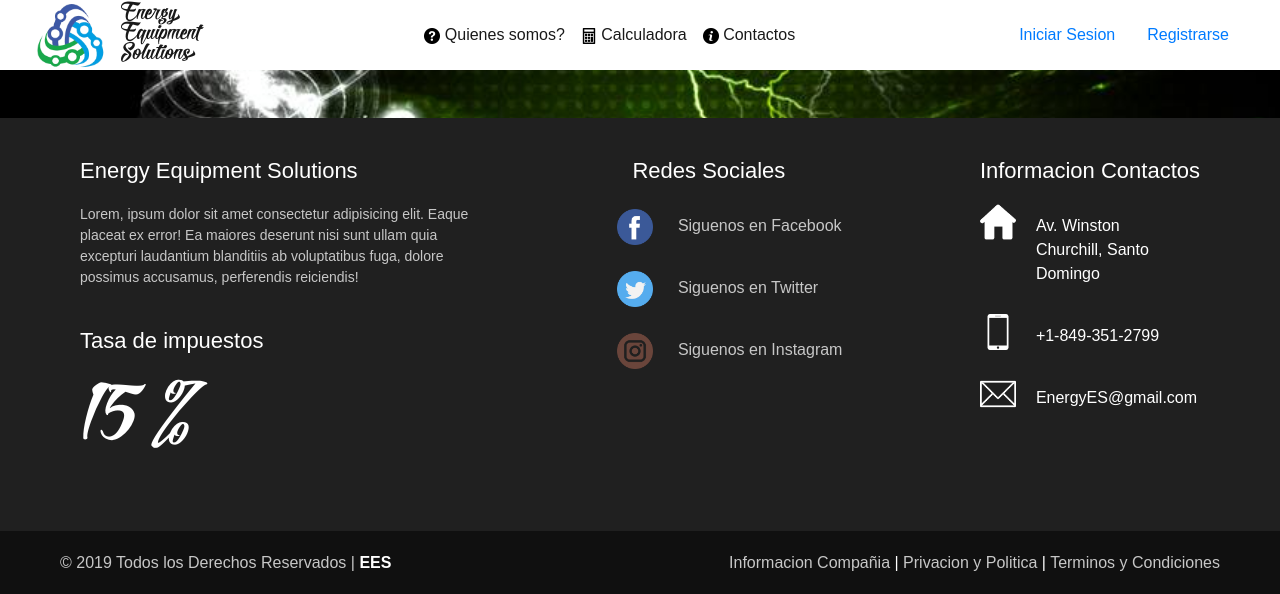
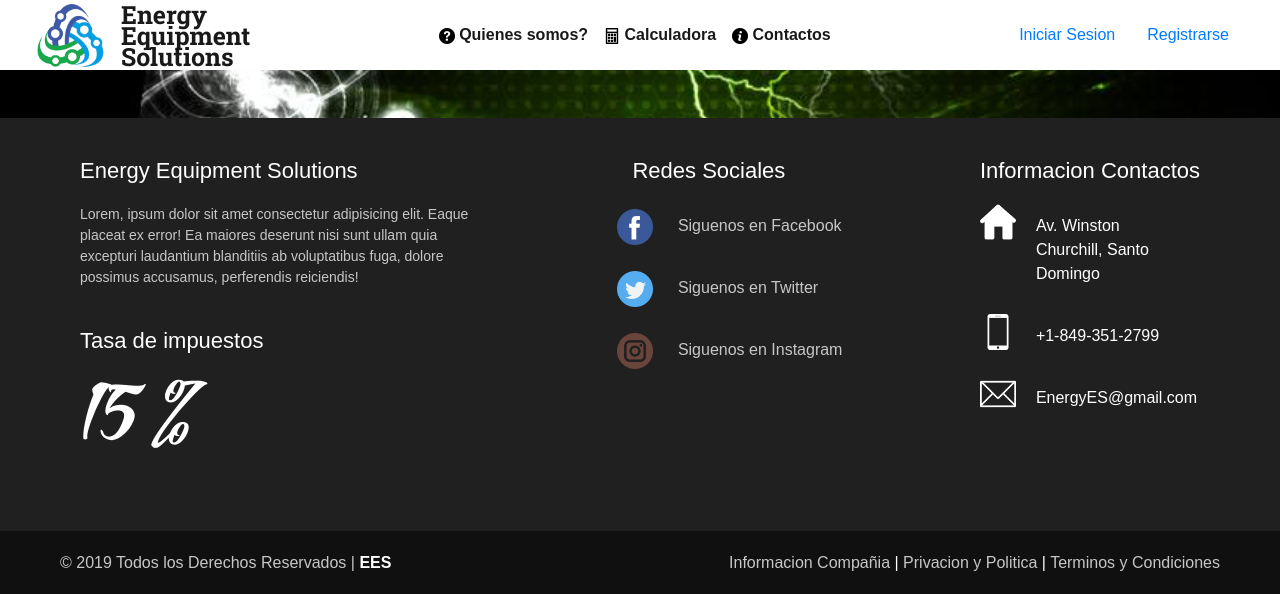
Before and after one commit to soyaaron/pagina-prestamo, a PHP site: page / in a window 1280 px wide. Shown: the top 594 px of the page. Run offline with PHP 8.4, Linux system fonts and the light colour scheme.

Commit message:
Cambio de fuentes

```diff
--- a/index.php
+++ b/index.php
@@ -10,7 +10,7 @@
     <link rel="stylesheet" href="https://stackpath.bootstrapcdn.com/bootstrap/4.3.1/css/bootstrap.min.css" integrity="sha384-ggOyR0iXCbMQv3Xipma34MD+dH/1fQ784/j6cY/iJTQUOhcWr7x9JvoRxT2MZw1T" crossorigin="anonymous">
 </head>
 <body class=" " id="back">
-      <nav class="navbar navbar-expand-lg navbar-light bg-white align-middl mb-0 h6" style="height: 50px; padding: 35px;">
+      <nav class="navbar navbar-expand-lg navbar-light bg-white align-middl mb-0 h6" id="navbar">
         <a class="navbar-brand" href="">
 
             <img src="views/dist/img/logo1.png" width="70px" alt="">
--- a/views/dist/css/estilos.css
+++ b/views/dist/css/estilos.css
@@ -8,6 +8,15 @@
 body{
     background-image: url("../img/ees.jpg");
 	background-size: cover;
+}
+
+#navbar{
+    height: 50px;
+    padding: 35px;
+}
+
+#navbar li{
+    font-weight: bold;
 }
 
 #impuesto{
--- a/views/dist/css/font.css
+++ b/views/dist/css/font.css
@@ -1,11 +1,7 @@
-@font-face
-{
-   font-family: "Roboto";
-   src: url(../font/Roboto.ttf),
-   url(../font/Roboto-Light.ttf),
-   url(../font/Roboto-Regular.ttf),
-   url(../font/Roboto-Thin.ttf);
-}
+
+@import url('https://fonts.googleapis.com/css?family=Audiowide');
+@import url('https://fonts.googleapis.com/css?family=Roboto+Slab:700');
+
 @font-face
 {
    font-family: "Roverd";
@@ -13,12 +9,12 @@
 }
 html,body{
     height: 100%;
-    font-family: Roboto;
+    font-family: 'Roboto', sans-serif;
 }
 #EES{
-    font-family: "Roverd";
+    font-family: 'Roboto Slab', serif;
     font-size: 25px;
-    line-height : 20px;
+    line-height : 21px;
 }
 #datos{
     margin-left: auto;
```
